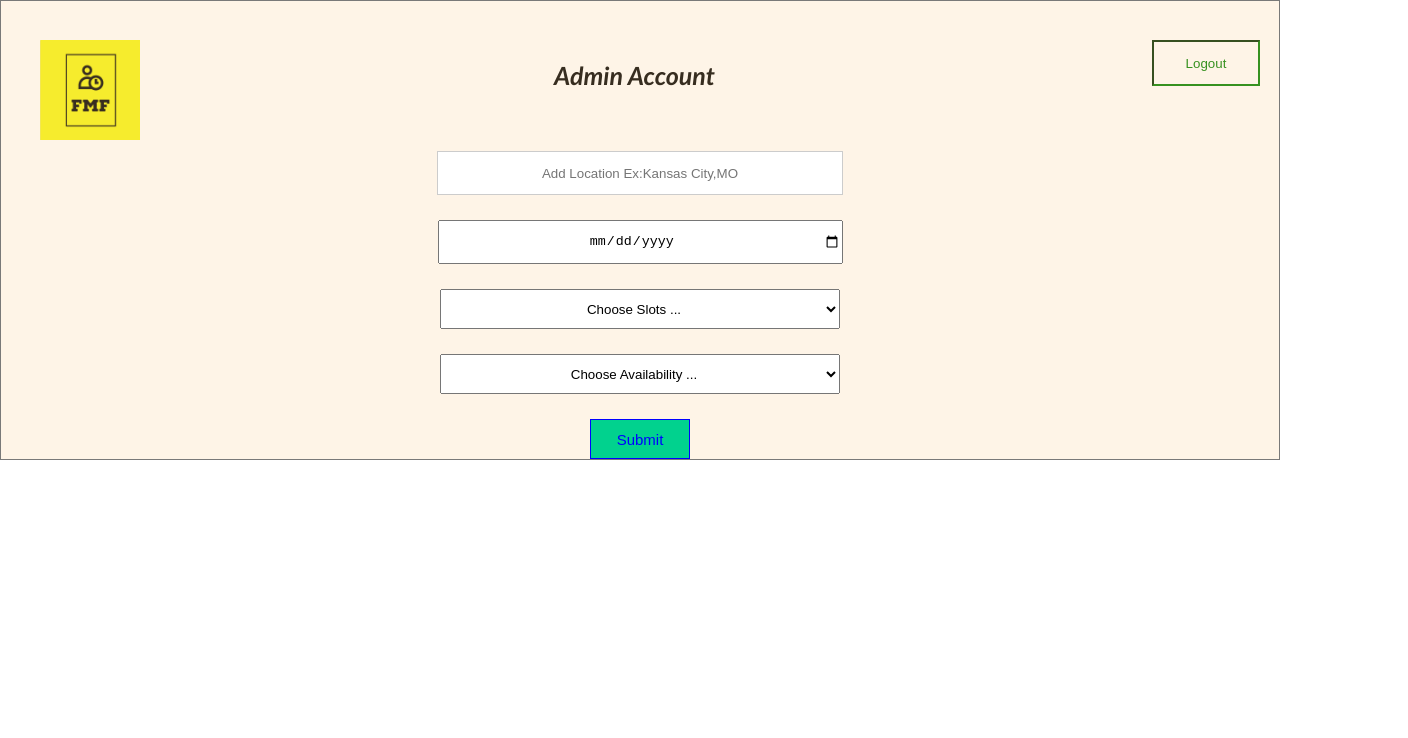
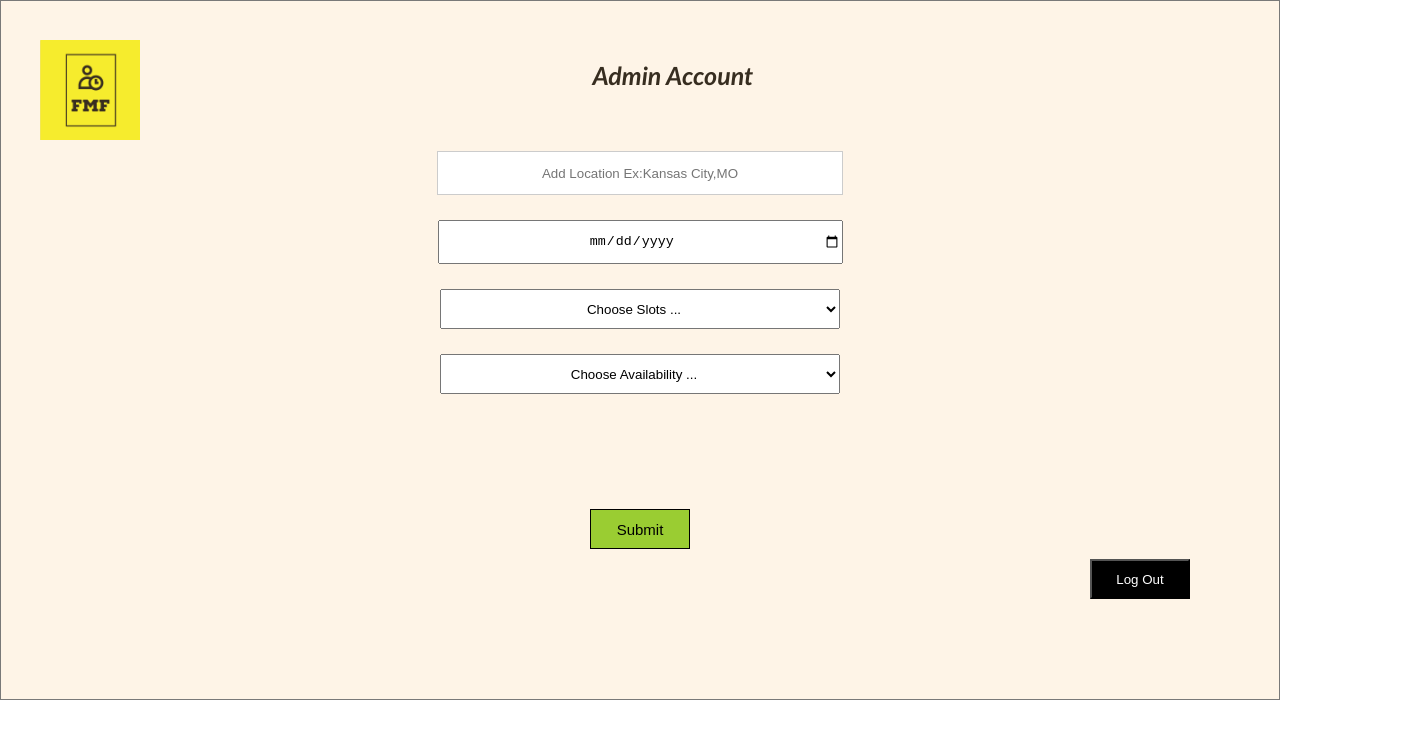
Before and after one commit to BharadwajPolusani/se-project-main, a React (Create React App) app in the folder se-project/: page /Admin in a window 1280 px wide. Shown: the top 738 px of the page, 1408 px wide, since content can reach past the window. Built offline with nearby package versions, Linux system fonts and the light colour scheme.

Commit message:
added Logout button

```diff
--- a/se-project/src/components/Admin.js
+++ b/se-project/src/components/Admin.js
@@ -57,9 +57,12 @@ const Admin = () => {
     };
     const navigate=useNavigate()
     return (
+
+      <div>
+
       <form onSubmit={onSubmit}>
 
-        <div  style = {{width: '100%',
+       <div  style = {{width: '110%',
    height: '100px',
    display: 'flex',
    alignContent: 'center',
@@ -76,9 +79,9 @@ const Admin = () => {
        </h1>
        </div>
        <div style={{width:'10%'}}>
-        <input type="logout" value="Logout" className="btn"
+       {/* <input type="logout" value="Logout" className="btn"
           //onClick={testing}
-           style={{width:100, height:40, marginTop:40,textAlign:'center',color: 'green',borderColor: 'green'}} />
+          style={{width:100, height:40, marginTop:40,textAlign:'center',color: 'green',borderColor: 'green'}} /> */}
        </div>
        </div>
        <div className="form-control">
@@ -107,7 +110,6 @@ const Admin = () => {
            name="add_date"
            required={true}
            type="date"
-            //value="DOB"
            style={{width:400, height:40, marginTop:10,textAlign:'center'}}
            placeholder="Add Date"
            onChange={(e) => {
@@ -123,7 +125,7 @@ const Admin = () => {
          <br />
          <br />
 
-          <select  class="form-field"  required={true} name="add_slot"
+         <select  className="form-field"  required={true} name="add_slot"
          style={{width:400, height:40, marginTop:10,textAlign:'center'}} placeholder="Add Slot"
             onChange={(e) => {
              const value = e.target.value;
@@ -147,7 +149,7 @@ const Admin = () => {
 
            <br />
          <br />
-            <select class="form-field"  required name="isAvailable"
+           <select className="form-field"  required name="isAvailable"
          style={{width:400, height:40, marginTop:10,textAlign:'center'}}
             onChange={(e) => {
              const value = e.target.value;
@@ -160,17 +162,23 @@ const Admin = () => {
            <option value="false">false</option>
 
            </select>
-
-
          <br />
          <br />
           <input type="submit" value="Submit" className="btn"
-           //onClick={testing}
-           style={{width:100, height:40, marginTop:10,textAlign:'center',color: 'blue',borderColor: 'blue'}} />
+          style={{width:100, height:40, marginTop:100,textAlign:'center',color: 'black',backgroundColor:'yellowgreen',borderColor: 'black'}} />
        </div>
+       <button
+         style={{width:100, height:40, marginTop:50,marginLeft:1000,marginBottom:100,marginTop:10,textAlign:'center',color: 'white',backgroundColor:'black',borderColor: 'black'}}
+          onClick={() => {
+              navigate("/");
+              }}>
+            Log Out
+          </button>
+       </div>
+     </form>
       </div>
 
-      </form>
+
 
     );
   };
--- a/se-project/src/components/Booking.js
+++ b/se-project/src/components/Booking.js
@@ -109,6 +109,7 @@ const Booking = () => {
     bTs = bookingTimes && bookingTimes.map((el) => <option key={el}>{el}</option>);
   }
 
+  const navigate=useNavigate()
 
 return (
     <div>
@@ -181,6 +182,14 @@ return (
            style={{width:400, height:40, marginTop:10,textAlign:'center'}} />
 
         </form>
+        <div>
+          <button
+          onClick={() => {
+              navigate("/");
+              }}>
+            Log Out
+          </button>
+        </div>
 
     </div>
         )
--- a/se-project/src/components/Login.js
+++ b/se-project/src/components/Login.js
@@ -61,17 +61,17 @@ const Login = () => {
           console.log(res)
           localStorage.setItem("token", res.token);
           if(res!==null){
-            if(res.isAdmin && res.valid){
+            if(res.isAdmin){
               navigate("/Admin");
             }
-            else if(res.valid){
+            else {
             navigate("/Booking");
             }
           }else{
             alert('fails');
           }
 
-        });
+        }).catch(err => console.log(err));
 
       }
 const onSubmit = (e) => {
--- a/se-project/src/components/Registration.js
+++ b/se-project/src/components/Registration.js
@@ -13,6 +13,7 @@ const Registration = () => {
       ssn: "",
       telephone: ""
     });
+
     const testing=(e)=> { //chnage the method name,
       e.preventDefault();
       fetch("http://localhost:8080/user", {
```
Lines whose indentation alone changed are shown as unchanged.
